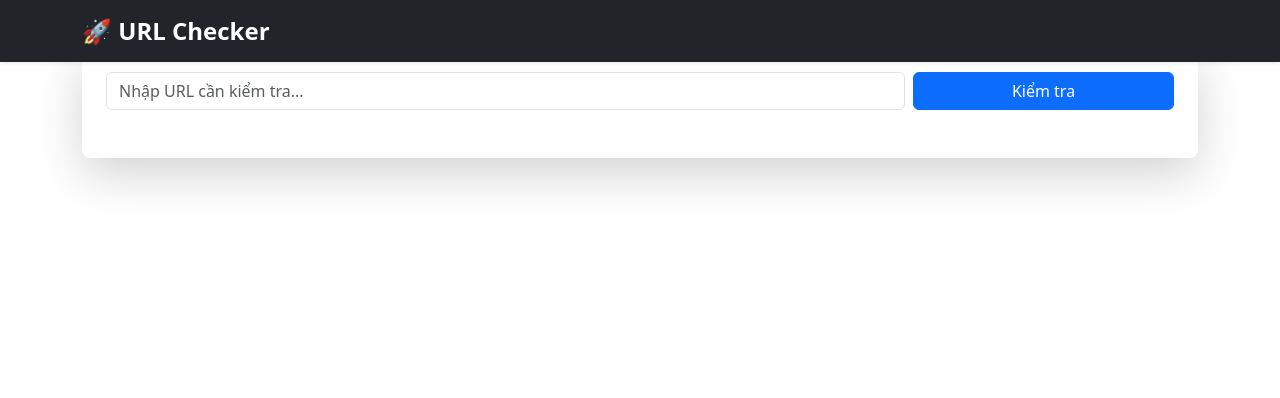
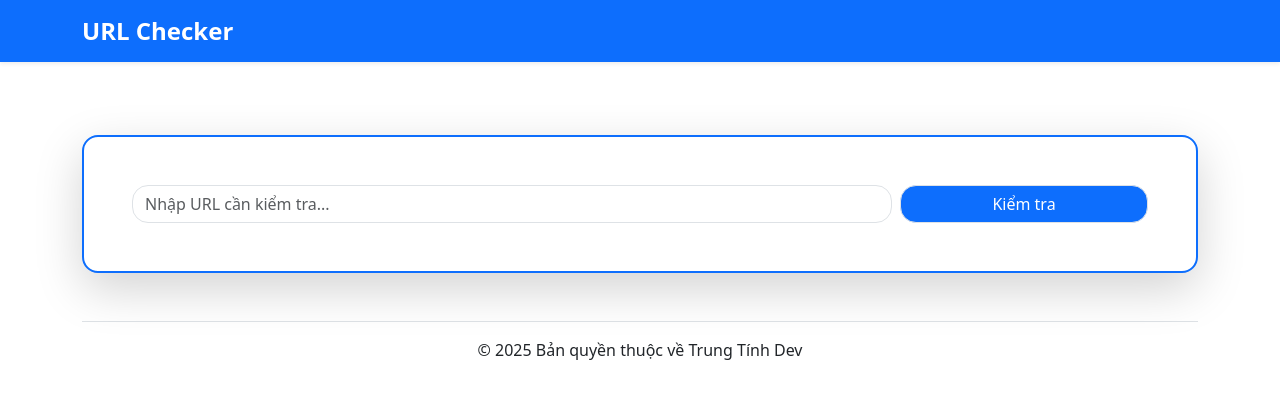
Before and after one commit to nguyentrungtinh2003/check_link_frontend, a React (Vite) app: page / in a window 1280 px wide. Shown: the top 398 px of the page. Built offline with nearby package versions, Linux system fonts and the light colour scheme.

Commit message:
Update layout

```diff
--- a/index.html
+++ b/index.html
@@ -5,7 +5,7 @@
     <link rel="icon" type="image/svg+xml" href="/vite.svg" />
     <meta name="viewport" content="width=device-width, initial-scale=1.0" />
 
-    <title>Vite + React</title>
+    <title>URL Checker</title>
   </head>
   <body>
     <div id="root"></div>
--- a/src/App.jsx
+++ b/src/App.jsx
@@ -5,10 +5,11 @@ function App() {
   return (
     <Router>
       <Navbar />
-      <Routes>
-        {/* Định nghĩa route */}
-        <Route path="/" element={<Home />} />
-      </Routes>
+      <div style={{ marginTop: "135px" }}>
+        <Routes>
+          <Route path="/" element={<Home />} />
+        </Routes>
+      </div>
     </Router>
   );
 }
--- a/src/components/Navbar.jsx
+++ b/src/components/Navbar.jsx
@@ -2,10 +2,10 @@ import React from "react";
 
 function Navbar() {
   return (
-    <nav className="navbar navbar-expand-lg navbar-dark bg-dark shadow-sm fixed-top ">
+    <nav className="navbar navbar-expand-lg navbar-primary bg-primary shadow-sm fixed-top">
       <div className="container">
-        <a className="navbar-brand fw-bold fs-4" href="/">
-          🚀 URL Checker
+        <a className="navbar-brand fw-bold fs-4 text-white" href="/">
+          URL Checker
         </a>
       </div>
     </nav>
--- a/src/pages/Home.jsx
+++ b/src/pages/Home.jsx
@@ -13,7 +13,9 @@ function Home() {
     setError("");
     setResult(null);
 
-    const res = await axios.get(`http://localhost:8081/api/check?url=${url}`);
+    const res = await axios.get(
+      `http://localhost:8081/api/check?url=${url.trim()}`
+    );
     if (res.status !== 200) {
       setError(res.message || "Đã xảy ra lỗi. Vui lòng thử lại.");
       setLoading(false);
@@ -37,15 +39,15 @@ function Home() {
 
   return (
     <div className="container mt-5">
-      <div className="card shadow-lg border-0 rounded-3">
-        <div className="card-body p-4">
+      <div className="card shadow-lg border border-2 border-primary rounded-4 p-2">
+        <div className="card-body">
           {/* Form nhập URL */}
-          <form onSubmit={handleSubmit} className="mb-4">
+          <form onSubmit={handleSubmit} className="m-4">
             <div className="row g-2">
               <div className="col-12 col-md-9">
                 <input
-                  type="text"
-                  className="form-control"
+                  type="search"
+                  className="form-control border rounded-4"
                   placeholder="Nhập URL cần kiểm tra..."
                   value={url}
                   onChange={(e) => setUrl(e.target.value)}
@@ -53,7 +55,10 @@ function Home() {
                 />
               </div>
               <div className="col-12 col-md-3 d-grid">
-                <button type="submit" className="btn btn-primary">
+                <button
+                  type="submit"
+                  className="btn btn-primary border rounded-4"
+                >
                   {loading ? (
                     <>
                       <span
@@ -76,13 +81,13 @@ function Home() {
           {/* Kết quả */}
           {result && (
             <div>
-              <h5 className="mb-3 text-success">
+              <h5 className="mb-3 text-primary">
                 <i className="bi bi-check-circle-fill me-2"></i>
                 Kết quả kiểm tra URL
               </h5>
 
               {/* Google Safe Browsing */}
-              <div className="card mb-3 shadow-sm border-0">
+              <div className="card border border-primary mb-3 shadow-sm border-1 rounded-4">
                 <div className="card-body d-flex justify-content-between align-items-center flex-wrap">
                   <span>
                     <i className="bi bi-shield-lock-fill me-2 text-primary"></i>
@@ -103,7 +108,7 @@ function Home() {
               </div>
 
               {/* VirusTotal */}
-              <div className="card mb-3 shadow-sm border-0">
+              <div className="card mb-3 shadow-sm border-1 border border-primary rounded-4">
                 <div className="card-body">
                   <span>
                     <i className="bi bi-bug-fill me-2 text-danger"></i>
@@ -132,7 +137,7 @@ function Home() {
                                   stats.malicious > 0 ? "table-danger" : ""
                                 }
                               >
-                                {stats.malicious}
+                                {stats.malicious}{" "}
                               </td>
                               <td
                                 className={
@@ -155,7 +160,7 @@ function Home() {
               </div>
 
               {/* PhishTank */}
-              <div className="card shadow-sm border-0">
+              <div className="card shadow-sm border-1 border border-primary rounded-4">
                 <div className="card-body d-flex justify-content-between align-items-center flex-wrap">
                   <span>
                     <i className="bi bi-fish me-2 text-info"></i>
@@ -179,8 +184,8 @@ function Home() {
                         }`}
                       >
                         {res.category === "malicious"
-                          ? "Có trong danh sách lừa đảo"
-                          : "Không có trong danh sách lừa đảo"}
+                          ? "Có trong danh sách lừa đảo và giả mạo"
+                          : "Không có trong danh sách lừa đảo và giả mạo"}
                       </span>
                     );
                   })()}
@@ -190,6 +195,9 @@ function Home() {
           )}
         </div>
       </div>
+      <footer className="text-center py-3 mt-5 border-top">
+        <p className="mb-0">© 2025 Bản quyền thuộc về Trung Tính Dev</p>
+      </footer>
     </div>
   );
 }
```
